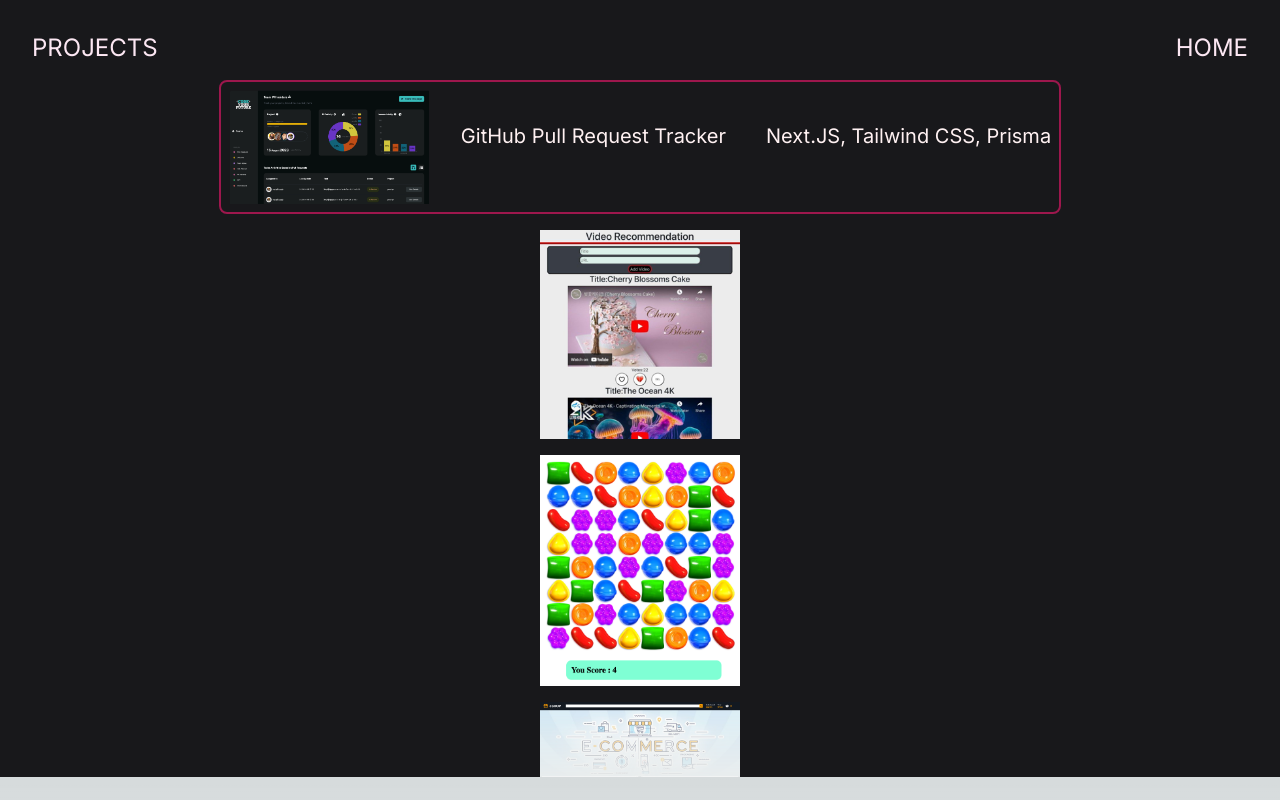
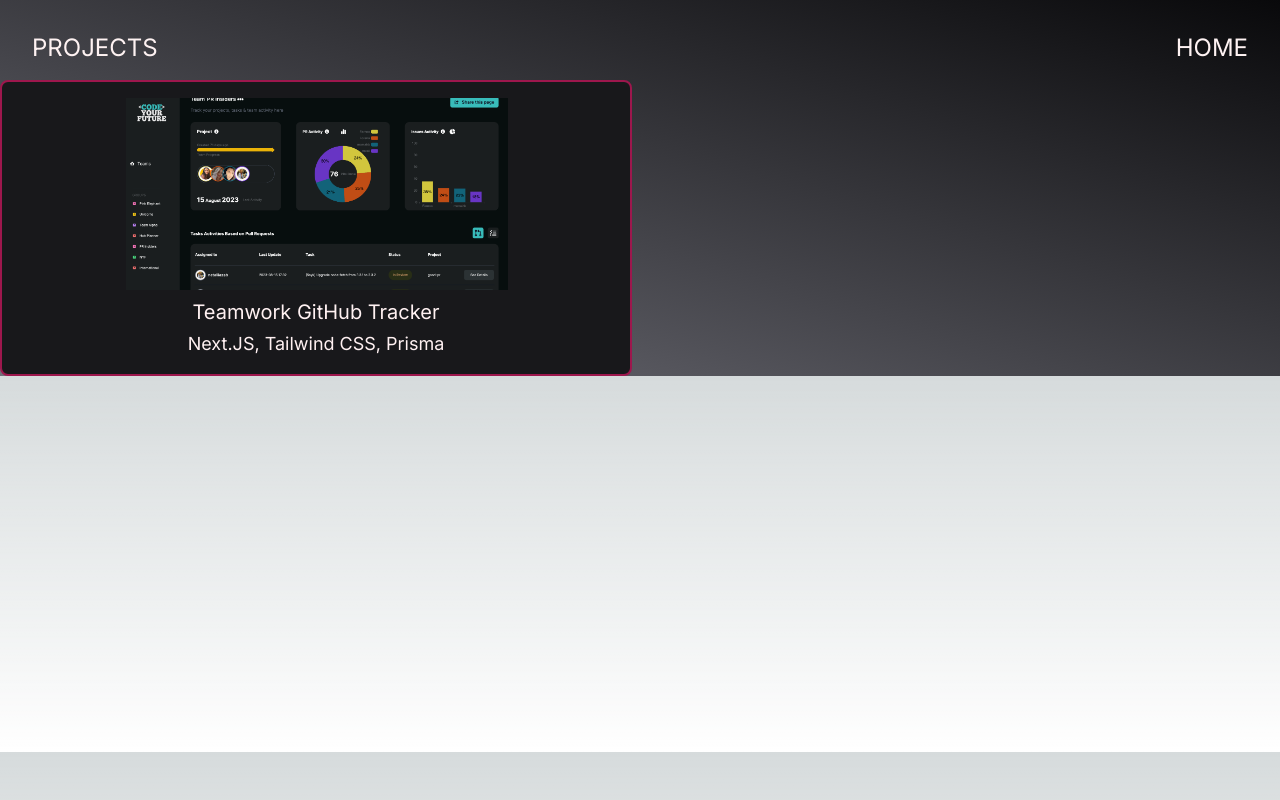
Before and after one commit to Farnooshmo/portfolio, a Next.js app: page /projects in a window 1280 px wide. Built offline with nearby package versions, Linux system fonts and the light colour scheme.

Commit message:
Add first project

```diff
--- a/app/projects/page.js
+++ b/app/projects/page.js
@@ -3,54 +3,83 @@ import Link from "next/link";
 
 export default function Projects() {
   return (
-    <div className="bg-zinc-900">
-      <div className="flex justify-between mb-4 ">
-        <h1 className="mt-8 ml-8 text-2xl text-pink-100">PROJECTS</h1>
+    <div className="bg-gradient-to-tr from-zinc-500 to-zinc-950 text-red-50">
+      <div className="flex justify-between mb-4">
+        <h1 className="mt-8 ml-8 text-2xl">PROJECTS</h1>
 
-        <Link href="/" className="mt-8 mr-8 text-pink-100">
+        <Link href="/" className="mt-8 mr-8">
           <h1 className="text-2xl">HOME</h1>
         </Link>
       </div>
-      <div className="grid grid-rows justify-items-center ml-0 gap-4">
-        <div className="grid fit-content justify-items-center align-middle md:flex md:flex-row content-evenly gap-8 border-solid border-2 border-pink-800  text-rose-50 rounded-lg ">
+
+      <div className="grid grid-cols-1 md:grid-cols-2 gap-4">
+        <div className="flex flex-col items-center bg-zinc-900 border-pink-800 border-2 rounded-lg p-4">
           <Link href="https://good-pr.vercel.app/">
+            <div className="w-96 h-48 relative">
               <Image
                 src="/good-pr-project.png"
-              width={200}
-              height={200}
+                layout="fill"
+                objectFit="cover"
                 alt="Good-PR"
-              className="mt-2 md:ml-2 md:mb-2"
               />
+            </div>
           </Link>
-          <h1 className="mt-10 text-xl">GitHub Pull Request Tracker</h1>
-          <h2 className="mt-10 mb-2 mr-2 ml-2 text-xl md:mr-2">
+
+          <h1 className="mt-2 text-xl text-rose-50">Teamwork GitHub Tracker</h1>
+          <h2 className="mt-1 text-lg text-rose-50">
             Next.JS, Tailwind CSS, Prisma
           </h2>
         </div>
-        <div>
+
+        {/* <div className="flex flex-col items-center bg-zinc-900 border-pink-800 border-2 rounded-lg p-4">
+          <Link href="https://final-project-assessment.netlify.app/">
+            <div className="w-96 h-48 relative">
               <Image
                 src="/video-project.png"
-            width={200}
-            height={200}
+                layout="fill"
+                objectFit="cover"
                 alt="Video-recommendation"
               />
             </div>
-        <div>
+          </Link>
+
+          <h1 className="mt-2 text-xl text-rose-50">Video Recommendation</h1>
+          <h2 className="mt-1 text-lg text-rose-50">
+            React.JS, Node.JS, PostgreSQL
+          </h2>
+        </div> */}
+
+        {/* <div className="flex flex-col items-center bg-zinc-900 border-pink-800 border-2 rounded-lg p-4">
+          <Link href="https://teamwork-candycrush.netlify.app/">
+            <div className="w-96 h-48 relative">
               <Image
                 src="/candy-project.png"
-            width={200}
-            height={200}
+                layout="fill"
+                objectFit="cover"
                 alt="Candy-crush"
               />
             </div>
-        <div>
+          </Link>
+
+          <h1 className="mt-2 text-xl text-rose-50">Teamwork Candy Crush</h1>
+          <h2 className="mt-1 text-lg text-rose-50">React.JS, Node.JS, CSS</h2>
+        </div> */}
+
+        {/* <div className="flex flex-col items-center bg-zinc-900 border-pink-800 border-2 rounded-lg p-4">
+          <Link href="https://london9-amazon-clone-50-react-project.netlify.app/">
+            <div className="w-96 h-48 relative">
               <Image
-            src="/eshop-project.png"
-            width={200}
-            height={200}
+                src="/ecommerce-project.png"
+                layout="fill"
+                objectFit="cover"
                 alt="e-shop"
               />
             </div>
+          </Link>
+
+          <h1 className="mt-2 text-xl text-rose-50">Teamwork E-commerce</h1>
+          <h2 className="mt-1 text-lg text-rose-50">React.JS, Firebase</h2>
+        </div> */}
       </div>
     </div>
   );
```
Lines whose indentation alone changed are shown as unchanged.
